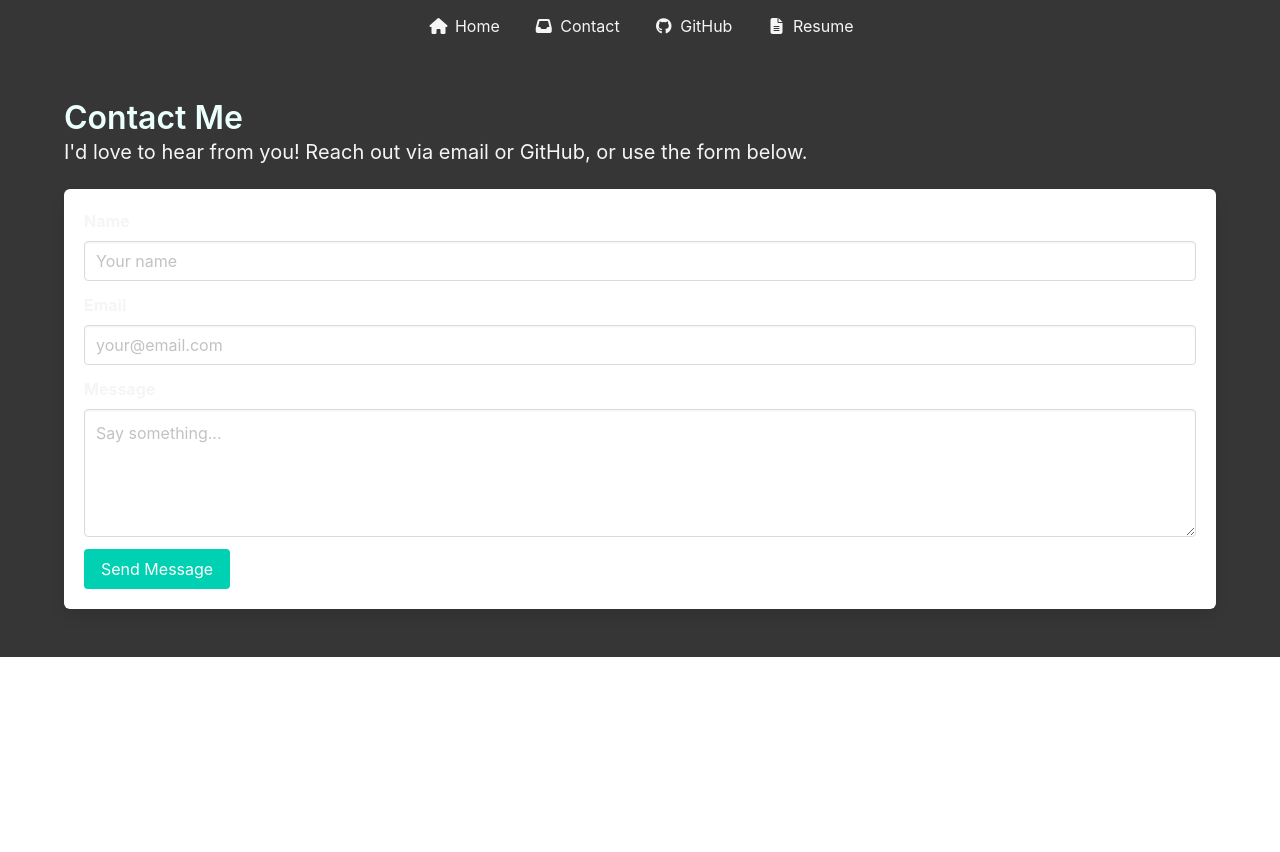
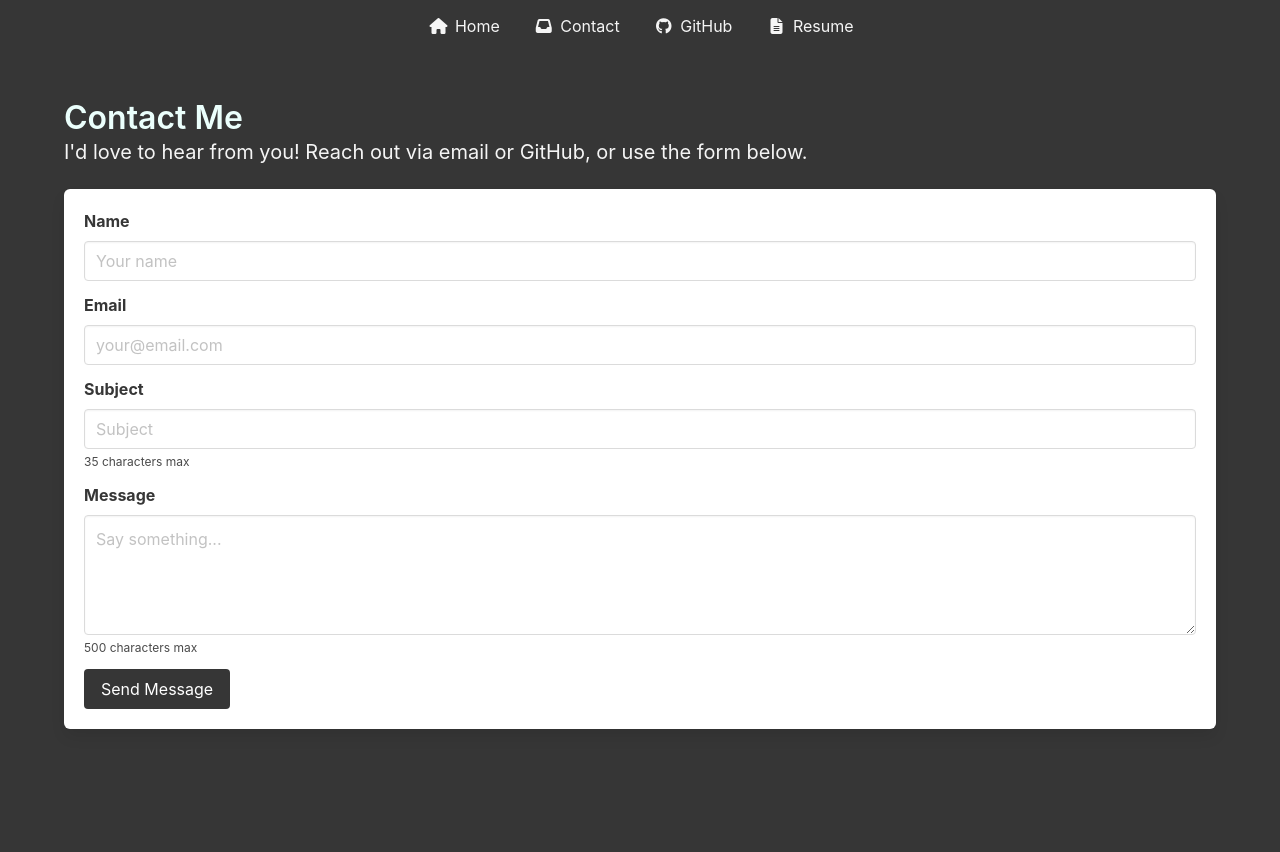
Before and after one commit to viurdaneta/portfolio, a Django app: page /contact/ in a window 1280 px wide. Before the commit the page ends 657 px from the top, so only its background shows below. Run offline with Django 5.2, Linux system fonts and the light colour scheme.

Commit message:
Contact and Succes pages/form

```diff
--- a/portfolio/settings.py
+++ b/portfolio/settings.py
@@ -122,3 +122,7 @@ STATIC_ROOT = BASE_DIR / 'static'
 # https://docs.djangoproject.com/en/5.2/ref/settings/#default-auto-field
 
 DEFAULT_AUTO_FIELD = "django.db.models.BigAutoField"
+
+EMAIL_BACKEND = "django.core.mail.backends.console.EmailBackend"
+DEFAULT_FROM_EMAIL = "vurdaneta851@gmail.com"
+NOTIFY_EMAIL = "vurdaneta851@gmail.com"
--- /dev/null
+++ b/showcase/forms.py
@@ -0,0 +1,31 @@
+from django import forms
+
+class ContactForm(forms.Form):
+    name = forms.CharField(
+        max_length=25,
+        widget=forms.TextInput(attrs={
+            'class': 'input',
+            'placeholder': 'Your name'
+        })
+    )
+    email = forms.EmailField(
+        widget=forms.EmailInput(attrs={
+            'class': 'input',
+            'placeholder': 'your@email.com'
+        })
+    )
+    subject = forms.CharField(
+        max_length=35,
+        widget=forms.TextInput(attrs={
+            'class': 'input',
+            'placeholder': 'Subject'
+        })
+    )
+    message = forms.CharField(
+        max_length=500,
+        widget=forms.Textarea(attrs={
+            'class': 'textarea',
+            'placeholder': 'Say something...',
+            'rows': 4
+        })
+    )
--- a/showcase/templates/showcase/base.html
+++ b/showcase/templates/showcase/base.html
@@ -6,13 +6,23 @@
 
 
   <head>
+    <style>
+      html, body {
+        background-color: #2f2f2f !important;
+        height: 100%;
+      }
+      .section {
+        min-height: 100vh;
+      }
+    </style>
+
     <meta charset="utf-8">
     <meta name="viewport" content="width=device-width, initial-scale=1">
     <title>Victor Urdaneta's Portfolio</title>
     <link rel="stylesheet" href="https://cdn.jsdelivr.net/npm/bulma@0.9.4/css/bulma.min.css">
     <link rel="stylesheet" href="https://cdnjs.cloudflare.com/ajax/libs/font-awesome/6.5.0/css/all.min.css">
   </head>
-  <body>
+  <body  >
   <nav class="navbar has-background-grey-darker is-flex is-justify-content-center">
     <div class="navbar-item">
       <a class="has-text-light mx-4" href="{% url 'index' %}">
--- a/showcase/templates/showcase/contact.html
+++ b/showcase/templates/showcase/contact.html
@@ -12,31 +12,42 @@
     <!-- Optional: Form (if you want one later) -->
     <div class="box">
       <form action="#" method="POST">
+        {% csrf_token %}
         <div class="field">
-          <label class="label has-text-light">Name</label>
+          <label class="label">Name</label>
           <div class="control">
-            <input class="input" type="text" placeholder="Your name">
+            {{ form.name}}
           </div>
         </div>
 
         <div class="field">
-          <label class="label has-text-light">Email</label>
+          <label class="label ">Email</label>
           <div class="control">
-            <input class="input" type="email" placeholder="your@email.com">
+            {{ form.email }}
           </div>
         </div>
 
         <div class="field">
-          <label class="label has-text-light">Message</label>
+          <label class="label">Subject</label>
           <div class="control">
-            <textarea class="textarea" placeholder="Say something..."></textarea>
+            {{ form.subject }}
           </div>
+          <p class="help">35 characters max</p>
+
+        </div>
+        <div class="field">
+          <label class="label">Message</label>
+          <div class="control">
+            {{ form.message }}
+          </div>
+          <p class="help">500 characters max</p>
         </div>
 
         <div class="control">
-          <button class="button is-primary">Send Message</button>
+          <button class="button is-dark" type="submit">Send Message</button>
         </div>
       </form>
+
     </div>
   </div>
 </section>
--- a/showcase/urls.py
+++ b/showcase/urls.py
@@ -3,6 +3,6 @@ from . import views
 
 urlpatterns = [
     path("", views.index, name="index"),
-    path("contact/", views.contact, name="contact"),
-
+    path("contact/", views.contact.as_view(), name="contact"),
+    path("success/", views.success.as_view(), name="success"),
 ]
--- a/showcase/views.py
+++ b/showcase/views.py
@@ -1,7 +1,33 @@
 from django.shortcuts import render
+from django.conf import settings
+from django.core.mail import send_mail
+from django.shortcuts import reverse
+from django.views.generic import TemplateView, FormView
+
+from .forms import ContactForm
+
 # Create your views here.
 def index(request):
     return render(request, 'showcase/index.html')
 
-def contact(request):
-    return render(request, 'showcase/contact.html')
+class success(TemplateView):
+    template_name = "showcase/success.html"
+class contact(FormView):
+    form_class = ContactForm
+    template_name = "showcase/contact.html"
+
+    def get_success_url(self):
+        return reverse("success")
+    def form_valid(self, form):
+        name = form.cleaned_data.get("name")
+        email = form.cleaned_data.get("email")
+        subject = form.cleaned_data.get("subject")
+        message = form.cleaned_data.get("message")
+        full_message = f"""Received message below from {email}, {subject}________________________ {message}"""
+        send_mail(
+            subject="Received contact form submission",
+            message=full_message,
+            from_email=settings.DEFAULT_FROM_EMAIL,
+            recipient_list=[settings.NOTIFY_EMAIL],
+        )
+        return super(contact, self).form_valid(form)
```
Also changed, not shown: showcase/templates/showcase/success.html (added, +29 -0 lines).
